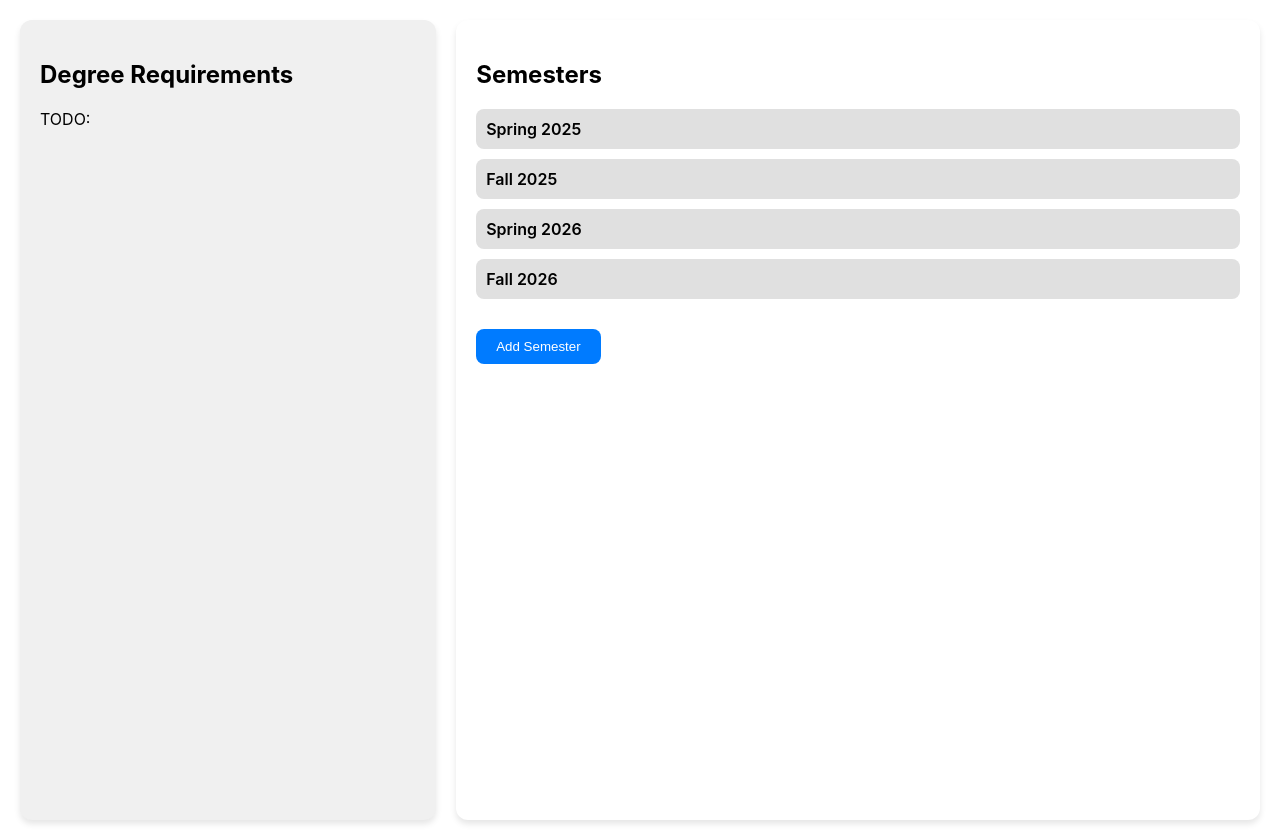
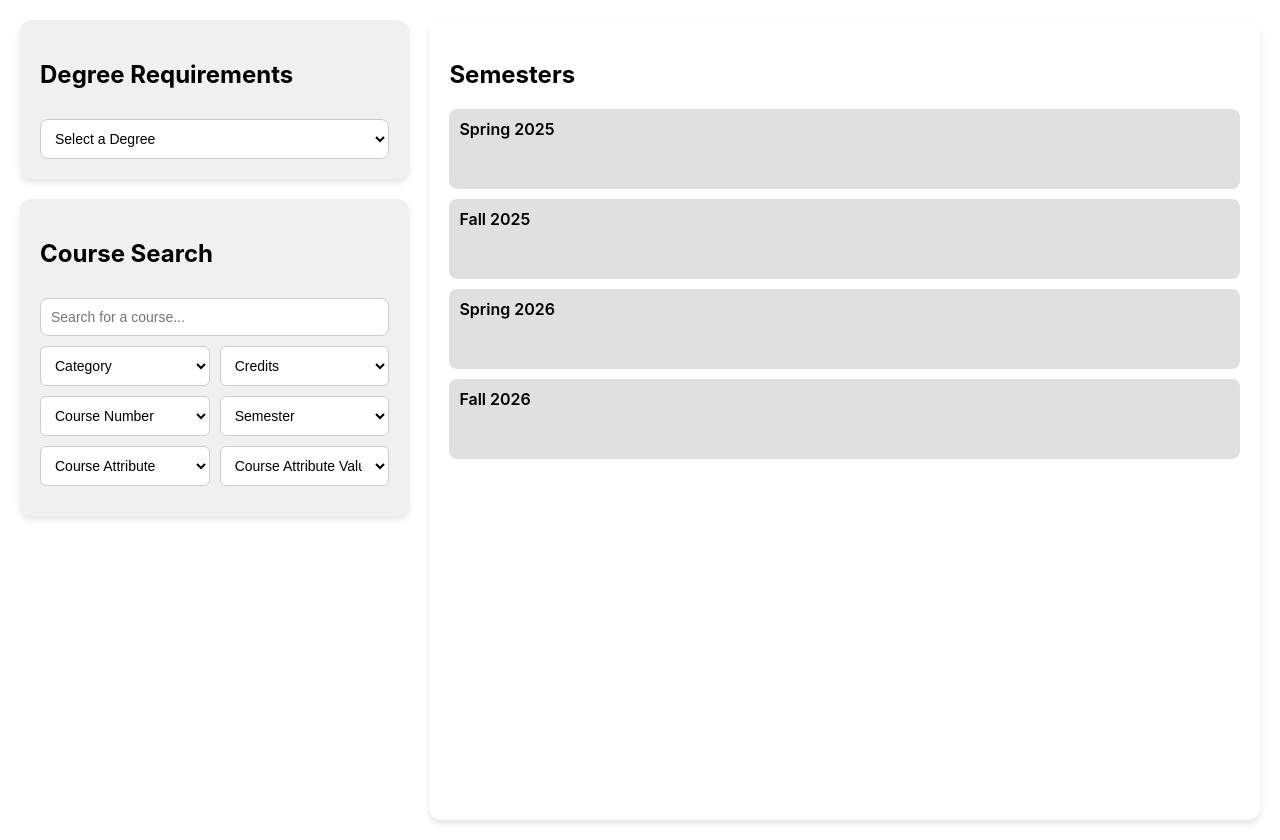
Before and after one commit to LongHairedTabbyCat/CMSC-447-4-Year-Plan-Project, a React (Create React App) app in the folder frontend/: page / in a window 1280 px wide. Built offline with nearby package versions, Linux system fonts and the light colour scheme.

Commit message:
Combined the features from branches FYP-69 and FYP-87, merging and pushing to current dev branch.

```diff
--- a/frontend/src/App.css
+++ b/frontend/src/App.css
@@ -1,14 +1,17 @@
-/* App.css */
-
-/* General layout */
 .container {
   display: flex;
   height: 100vh;
   padding: 20px;
 }
 
+.left-column {
+  width: 33%;
+  display: flex;
+  flex-direction: column;
+  gap: 20px;
+}
+
 .degree-requirements {
-  width: 33%;
   background-color: #f0f0f0;
   padding: 20px;
   border-radius: 12px;
@@ -29,6 +32,7 @@
   background-color: #e0e0e0;
   border-radius: 8px;
   margin-bottom: 10px;
+  min-height: 60px;
 }
 
 .semester-title {
@@ -38,7 +42,6 @@
 
 .courses {
   margin-top: 10px;
-  margin-left: 20px;
   display: flex;
   flex-direction: column;
   gap: 10px;
@@ -46,23 +49,110 @@
 
 .course-box {
   padding: 10px;
-  background-color: #a3a3a3;
+  background-color: #e0e0e0;
   border-radius: 8px;
   font-size: 14px;
-  color: #000000;
+  color: #4b4b4b;
   box-shadow: 0 4px 6px rgba(0, 0, 0, 0.1);
+  display: flex;
+  justify-content: space-between;
+  align-items: center;
 }
 
-.add-semester-btn {
-  margin-top: 20px;
-  padding: 10px 20px;
-  background-color: #007bff;
-  color: white;
+.remove-btn {
+  background: none;
   border: none;
-  border-radius: 8px;
+  color: red;
   cursor: pointer;
+  font-size: 16px;
+  margin-left: 10px;
 }
 
-.add-semester-btn:hover {
-  background-color: #0056b3;
+.remove-btn:hover {
+  color: darkred;
 }
+
+.search-input {
+  width: 100%;
+  padding: 10px;
+  border: 1px solid #ccc;
+  border-radius: 8px;
+  font-size: 14px;
+  margin-top: 10px;
+  box-sizing: border-box;
+}
+
+.degree-dropdown {
+  width: 100%;
+  padding: 10px;
+  margin-top: 10px;
+  border: 1px solid #ccc;
+  border-radius: 8px;
+  font-size: 14px;
+  box-sizing: border-box;
+  background-color: white;
+}
+
+.course-search {
+  background-color: #f0f0f0;
+  padding: 20px;
+  border-radius: 12px;
+  box-shadow: 0 4px 6px rgba(0, 0, 0, 0.1);
+  display: flex;
+  flex-direction: column;
+  align-items: flex-start;
+}
+
+.search-results {
+  width: 100%;
+  margin-top: 10px;
+  display: flex;
+  flex-direction: column;
+  gap: 8px;
+}
+
+.result-item {
+  padding: 8px;
+  background-color: #e0e0e0;
+  border-radius: 8px;
+  font-size: 14px;
+  color: #4b4b4b;
+  box-shadow: 0 4px 6px rgba(0, 0, 0, 0.1);
+  cursor: grab;
+  text-align: center;
+}
+
+.result-item:active {
+  opacity: 0.5;
+}
+
+.semester-item:hover {
+  background-color: #d0d0d0;
+}
+
+.search-grid {
+  display: grid;
+  grid-template-columns: repeat(2, 1fr);
+  gap: 10px;
+  margin-top: 10px;
+}
+
+.search-dropdown {
+  width: 100%;
+  padding: 10px;
+  border: 1px solid #ccc;
+  border-radius: 6px;
+  background-color: white;
+  cursor: pointer;
+  font-size: 14px;
+}
+
+.search-dropdown:hover {
+  border-color: #007bff;
+}
+
+.search-dropdown:focus {
+  outline: none;
+  border-color: #007bff;
+  box-shadow: 0 0 0 2px rgba(0, 123, 255, 0.25);
+}
--- a/frontend/src/App.js
+++ b/frontend/src/App.js
@@ -2,47 +2,238 @@ import React, { useState } from "react";
 import "./App.css";
 
 function App() {
-  const [expanded, setExpanded] = useState({});
+  const [searchTerm, setSearchTerm] = useState("");
+  const [keyword, setKeyword] = useState("");
+  const [selectedDegree, setSelectedDegree] = useState("");
+  const [semesters, setSemesters] = useState({
+    "Spring 2025": [],
+    "Fall 2025": [],
+    "Spring 2026": [],
+    "Fall 2026": [],
+  });
 
-  const toggleExpand = (semester) => {
-    setExpanded((prev) => ({
+  const allCourses = [
+    "Linear Algebra",
+    "Physics",
+    "Computer Science II",
+    "Biology I",
+    "Data Structures",
+    "Machine Learning",
+    "Artificial Intelligence",
+    "Software Engineering",
+    "Principles of Computer Security",
+  ];
+
+  const degreeRequirements = {
+    "Computer Science": [
+      "CMSC 203 - Discrete Structures (3)",
+      "CMSC 304 - Social and Ethical Issues in Information Technology (3)",
+      "CMSC 313 - Computer Organization and Assembly Language Programming (3)",
+      "CMSC 331 - Principles of Programming Language (3)",
+      "CMSC 341 - Data Structures (3)",
+      "CMSC 411 - Computer Architecture (3)",
+      "CMSC 421 - Principles of Operating Systems (3)",
+      "CMSC 441 - Design and Analysis of Algorithms (3)",
+      "CMSC 447 - Software Engineering I (3)",
+    ],
+    "Information Technology": [
+      "IS 300 – Management Information Systems (3)",
+      "IS 310 – Software and Hardware Concepts (3)",
+      "IS 410 – Introduction to Database Design (3)",
+      "IS 420 – Database Application Development (3)",
+      "IS 425 – Decision Support Systems (3)",
+      "IS 436 – Structured Systems Analysis & Design (3)",
+      "IS 450 – Data Communications and Networks (3)",
+      "IS 451 – Network Design and Management (3)",
+    ],
+    "Computer Engineering": [
+      "CMPE 306 - Introductory Circuit Theory (4)",
+      "CMPE 310 - Systems Design and Programming (4)",
+      "CMPE 311 - C Programming and Embedded Systems (3)",
+      "CMPE 314 - Principles of Electronic Circuits (4)",
+      "CMPE 320 - Probability, Statistics, and Random Processes (3)",
+      "CMPE 349 - Introduction to Professional Practice (3)",
+      "CMPE 450 - Capstone I (3)",
+      "CMPE 451 - Capstone II (3)",
+    ],
+  };
+
+  const handleDragStart = (event, course, fromSemester = null) => {
+    event.dataTransfer.setData(
+      "text/plain",
+      JSON.stringify({ course, fromSemester })
+    );
+  };
+
+  const handleDrop = (event, targetSemester) => {
+    event.preventDefault();
+    const { course, fromSemester } = JSON.parse(
+      event.dataTransfer.getData("text/plain")
+    );
+
+    setSemesters((prev) => {
+      const updatedSemesters = { ...prev };
+
+      if (fromSemester && fromSemester !== targetSemester) {
+        updatedSemesters[fromSemester] = updatedSemesters[fromSemester].filter(
+          (c) => c !== course
+        );
+      }
+
+      if (!updatedSemesters[targetSemester].includes(course)) {
+        updatedSemesters[targetSemester] = [
+          ...updatedSemesters[targetSemester],
+          course,
+        ];
+      }
+
+      return updatedSemesters;
+    });
+  };
+
+  const handleDragOver = (event) => {
+    event.preventDefault();
+  };
+
+  const removeCourse = (semester, course) => {
+    setSemesters((prev) => ({
       ...prev,
-      [semester]: !prev[semester],
+      [semester]: prev[semester].filter((c) => c !== course),
     }));
+  };
+
+  const filteredCourses = allCourses.filter((course) =>
+    course.toLowerCase().includes(searchTerm.toLowerCase())
+  );
+
+  const handleSearch = (type) => {
+    alert(`Searching by: ${type}`);
+    console.log("Search type:", type);
   };
 
   return (
     <div className="container">
-      <div className="degree-requirements">
-        <h2 className="text-xl font-semibold mb-4">Degree Requirements</h2>
-        <p className="text-gray-600">TODO:</p>
+      <div className="left-column">
+        <div className="degree-requirements">
+          <h2>Degree Requirements</h2>
+          <select
+            value={selectedDegree}
+            onChange={(e) => setSelectedDegree(e.target.value)}
+            className="degree-dropdown"
+          >
+            <option value="">Select a Degree</option>
+            {Object.keys(degreeRequirements).map((degree) => (
+              <option key={degree} value={degree}>
+                {degree}
+              </option>
+            ))}
+          </select>
+          {selectedDegree && (
+            <div className="degree-courses">
+              <h3>Complete the following:</h3>
+              <ul>
+                {degreeRequirements[selectedDegree].map((course, index) => (
+                  <li key={index}>{course}</li>
+                ))}
+              </ul>
+            </div>
+          )}
+        </div>
+
+        <div className="course-search">
+          <h2>Course Search</h2>
+          <input
+            type="text"
+            className="search-input"
+            placeholder="Search for a course..."
+            value={searchTerm}
+            onChange={(e) => setSearchTerm(e.target.value)}
+          />
+          <div className="search-grid">
+            <select className="search-dropdown" onChange={() => handleSearch('category')}>
+              <option value="">Category</option>
+              <option value="option1">Option 1</option>
+              <option value="option2">Option 2</option>
+            </select>
+            <select className="search-dropdown" onChange={() => handleSearch('credits')}>
+              <option value="">Credits</option>
+              <option value="1">1 Credit</option>
+              <option value="2">2 Credits</option>
+              <option value="3">3 Credits</option>
+              <option value="4">4 Credits</option>
+            </select>
+            <select className="search-dropdown" onChange={() => handleSearch('courseNumber')}>
+              <option value="">Course Number</option>
+              <option value="100">100 Level</option>
+              <option value="200">200 Level</option>
+              <option value="300">300 Level</option>
+              <option value="400">400 Level</option>
+            </select>
+            <select className="search-dropdown" onChange={() => handleSearch('semester')}>
+              <option value="">Semester</option>
+              <option value="fall">Fall</option>
+              <option value="spring">Spring</option>
+            </select>
+            <select className="search-dropdown" onChange={() => handleSearch('courseAttribute')}>
+              <option value="">Course Attribute</option>
+              <option value="attr1">Attribute 1</option>
+              <option value="attr2">Attribute 2</option>
+            </select>
+            <select className="search-dropdown" onChange={() => handleSearch('attributeValue')}>
+              <option value="">Course Attribute Value</option>
+              <option value="val1">Value 1</option>
+              <option value="val2">Value 2</option>
+            </select>
+          </div>
+
+          <div className="search-results">
+            {searchTerm &&
+              filteredCourses.map((course, index) => (
+                <div
+                  key={index}
+                  className="result-item"
+                  draggable
+                  onDragStart={(event) => handleDragStart(event, course)}
+                >
+                  {course}
+                </div>
+              ))}
+          </div>
+        </div>
       </div>
 
       <div className="semesters">
-        <h2 className="text-xl font-semibold mb-4">Semesters</h2>
-        <div>
-          {["Spring 2025", "Fall 2025", "Spring 2026", "Fall 2026"].map(
-            (semester, index) => (
-              <div key={index} className="semester-item">
+        <h2>Semesters</h2>
+        {Object.keys(semesters).map((semester, index) => (
+          <div
+            key={index}
+            className="semester-item"
+            onDragOver={handleDragOver}
+            onDrop={(event) => handleDrop(event, semester)}
+          >
+            <div className="semester-title">{semester}</div>
+            <div className="courses">
+              {semesters[semester].map((course, idx) => (
                 <div
-                  className="semester-title"
-                  onClick={() => toggleExpand(semester)}
+                  key={idx}
+                  className="course-box"
+                  draggable
+                  onDragStart={(event) =>
+                    handleDragStart(event, course, semester)
+                  }
                 >
-                  {semester}
+                  {course}
+                  <button
+                    className="remove-btn"
+                    onClick={() => removeCourse(semester, course)}
+                  >
+                    ✖
+                  </button>
                 </div>
-                {expanded[semester] && (
-                  <div className="courses">
-                    <div className="course-box">CMSC 201</div>
-                    <div className="course-box">CMSC 202</div>
-                    <div className="course-box">CMSC 203</div>
-                    <div className="course-box">CMSC 341</div>
-                  </div>
-                )}
-              </div>
-            )
-          )}
-        </div>
-        <button className="add-semester-btn">Add Semester</button>
+              ))}
+            </div>
+          </div>
+        ))}
       </div>
     </div>
   );
```
